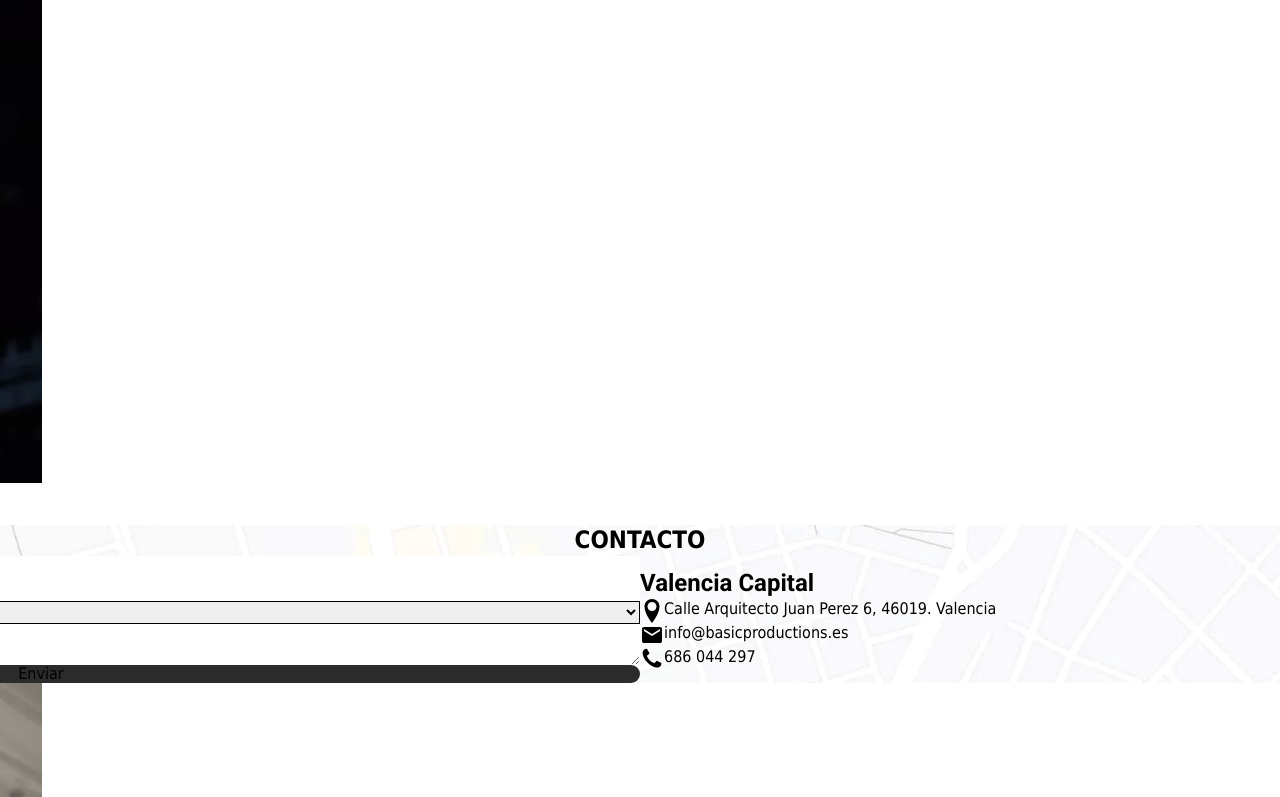
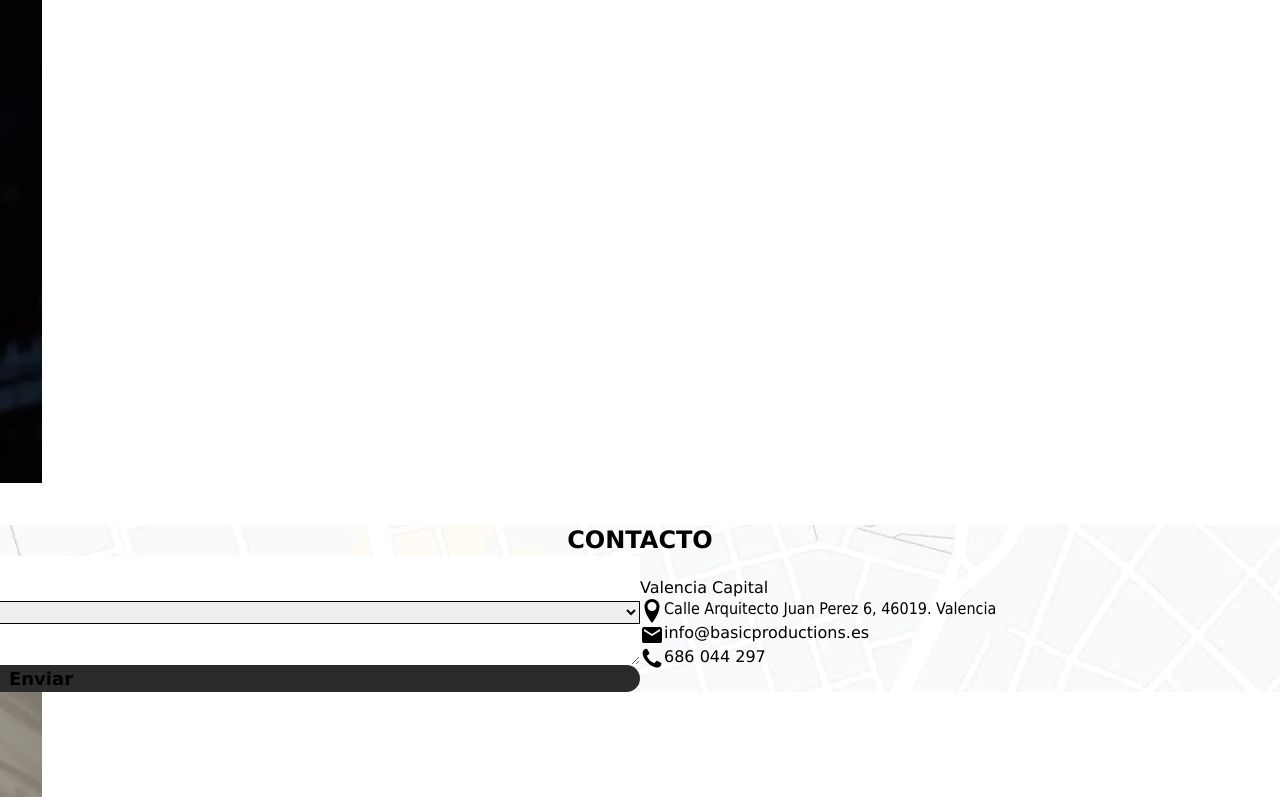
Before and after one commit to MasteringBOX/Basic-Productions-Next, a Next.js app: page /contacto in a window 1280 px wide. Shown: the part 2000-2797 px from the top of the page. Built offline with nearby package versions, Linux system fonts and the light colour scheme.

Commit message:
Commit from TeleportHQ

```diff
--- a/components/contact.js
+++ b/components/contact.js
@@ -7,7 +7,7 @@ const Contact = (props) => {
     <>
       <div id="contact" className={`contact-contact ${props.rootClassName} `}>
         <div className="contact-container">
-          <h2 className="contact-text Section-Heading">{props.heading1}</h2>
+          <h2 className="contact-text PageHeading">{props.heading1}</h2>
           <div className="contact-container1">
             <form
               action="https://formsubmit.co/info@basicproductions.es"
@@ -55,19 +55,21 @@ const Contact = (props) => {
                 placeholder={props.messagePlaceHolder}
                 className="textarea"
               ></textarea>
-              <button type="submit" className="contact-cta-btn Anchor button">
+              <button type="submit" className="contact-cta-btn">
                 {props.Cta_btn}
               </button>
             </form>
             <div className="contact-content-container">
               <div className="contact-locations-container">
                 <div className="contact-location-1">
-                  <span className="contact-heading">{props.Heading}</span>
+                  <span className="contact-heading SubTitle">
+                    {props.Heading}
+                  </span>
                   <div className="contact-adress">
                     <svg viewBox="0 0 1024 1024" className="contact-icon">
                       <path d="M512 0c-176.732 0-320 143.268-320 320 0 320 320 704 320 704s320-384 320-704c0-176.732-143.27-320-320-320zM512 512c-106.040 0-192-85.96-192-192s85.96-192 192-192 192 85.96 192 192-85.96 192-192 192z"></path>
                     </svg>
-                    <span className="Content">{props.text}</span>
+                    <span className="contact-text1">{props.text}</span>
                   </div>
                   <div className="contact-email">
                     <svg viewBox="0 0 1024 1024" className="contact-icon2">
@@ -154,12 +156,18 @@ const Contact = (props) => {
           .contact-cta-btn {
             color: var(--dl-color-gray-white);
             cursor: pointer;
+            font-size: 18px;
             align-self: stretch;
+            font-style: normal;
             text-align: center;
+            font-weight: 700;
+            line-height: 1.55;
             padding-top: var(--dl-space-space-doubleunit);
             border-width: 0px;
             border-radius: 34px;
             padding-bottom: var(--dl-space-space-doubleunit);
+            text-transform: capitalize;
+            text-decoration: none;
             background-color: #2b2b2b;
           }
           .contact-content-container {
@@ -185,10 +193,7 @@ const Contact = (props) => {
             flex-direction: column;
           }
           .contact-heading {
-            font-size: 24px;
             font-style: normal;
-            font-family: Roboto;
-            font-weight: 700;
             margin-bottom: var(--dl-space-space-doubleunit);
           }
           .contact-adress {
@@ -201,6 +206,14 @@ const Contact = (props) => {
             width: 24px;
             height: 24px;
             margin-right: var(--dl-space-space-doubleunit);
+          }
+          .contact-text1 {
+            font-size: 16px;
+            font-family: Tahoma;
+            font-weight: 400;
+            line-height: 1.3;
+            text-transform: none;
+            text-decoration: none;
           }
           .contact-email {
             display: flex;
@@ -276,10 +289,6 @@ const Contact = (props) => {
               border-radius: var(--dl-radius-radius-radius4);
               padding-bottom: var(--dl-space-space-unit);
             }
-            .contact-cta-btn {
-              width: 100%;
-              align-self: center;
-            }
             .contact-content-container {
               width: 100%;
             }
--- a/components/square-image.js
+++ b/components/square-image.js
@@ -37,6 +37,12 @@ const SquareImage = (props) => {
           .square-image-root-class-name4 {
             opacity: 0.5;
           }
+
+          @media (max-width: 479px) {
+            .square-image-text {
+              font-family: Verdana;
+            }
+          }
         `}
       </style>
     </>
--- a/pages/_document.js
+++ b/pages/_document.js
@@ -20,7 +20,7 @@ class CustomDocument extends Document {
           <style
             dangerouslySetInnerHTML={{
               __html:
-                '\n  html {\n    font-family: Tahoma;\n    font-size: 16px;\n  }\n\n  body {\n    font-weight: 400;\n    font-style:normal;\n    text-decoration: none;\n    text-transform: none;\n    letter-spacing: normal;\n    line-height: 1.3;\n    color: var(--dl-color-gray-black);\n    background-color: var(--dl-color-gray-white);\n    \n  }\n\n  \n\n  ',
+                '\n  html {\n    font-family: Verdana;\n    font-size: 16px;\n  }\n\n  body {\n    font-weight: 400;\n    font-style:normal;\n    text-decoration: none;\n    text-transform: none;\n    letter-spacing: normal;\n    line-height: 1.3;\n    color: var(--dl-color-gray-black);\n    background-color: var(--dl-color-gray-white);\n    \n  }\n\n  \n\n  ',
             }}
             data-tag="default-style-sheet"
           ></style>
--- a/pages/style.css
+++ b/pages/style.css
@@ -189,34 +189,17 @@
   float: left;
   width: 50%;
 }
-.Heading {
-  font-size: 32px;
-  font-family: Inter;
+.SubTitle {
+  font-size: 2em;
+  font-family: Verdana;
   font-weight: 700;
   line-height: 1.15;
   text-transform: none;
   text-decoration: none;
 }
-.SubTitle {
-  font-size: 2em;
-  font-family: Tahoma;
-  font-weight: 700;
-  line-height: 1.15;
-  text-transform: none;
-  text-decoration: none;
-}
-.Anchor {
-  font-size: 18px;
-  font-style: normal;
-  font-family: Roboto;
-  font-weight: 700;
-  line-height: 1.55;
-  text-transform: capitalize;
-  text-decoration: none;
-}
 .Content {
   font-size: 16px;
-  font-family: Tahoma;
+  font-family: Verdana;
   font-weight: 400;
   line-height: 1.3;
   text-transform: none;
@@ -224,25 +207,10 @@
 }
 .PageHeading {
   font-size: 3em;
-  font-family: Tahoma;
+  font-family: Verdana;
   font-weight: 700;
   line-height: 1.15;
-  text-transform: none;
-  text-decoration: none;
-}
-.Title {
-  font-size: 16px;
-  font-family: Inter;
-  font-weight: 400;
-  line-height: 1.15;
-  text-transform: none;
-  text-decoration: none;
-}
-.Section-Heading {
-  font-size: 48px;
-  font-family: Roboto;
-  font-weight: 700;
-  line-height: 1.22;
+  letter-spacing: -2;
   text-transform: none;
   text-decoration: none;
 }
```
Also changed, not shown: public/playground_assets/rock_band_2.jpg, public/playground_assets/singer.jpg.
